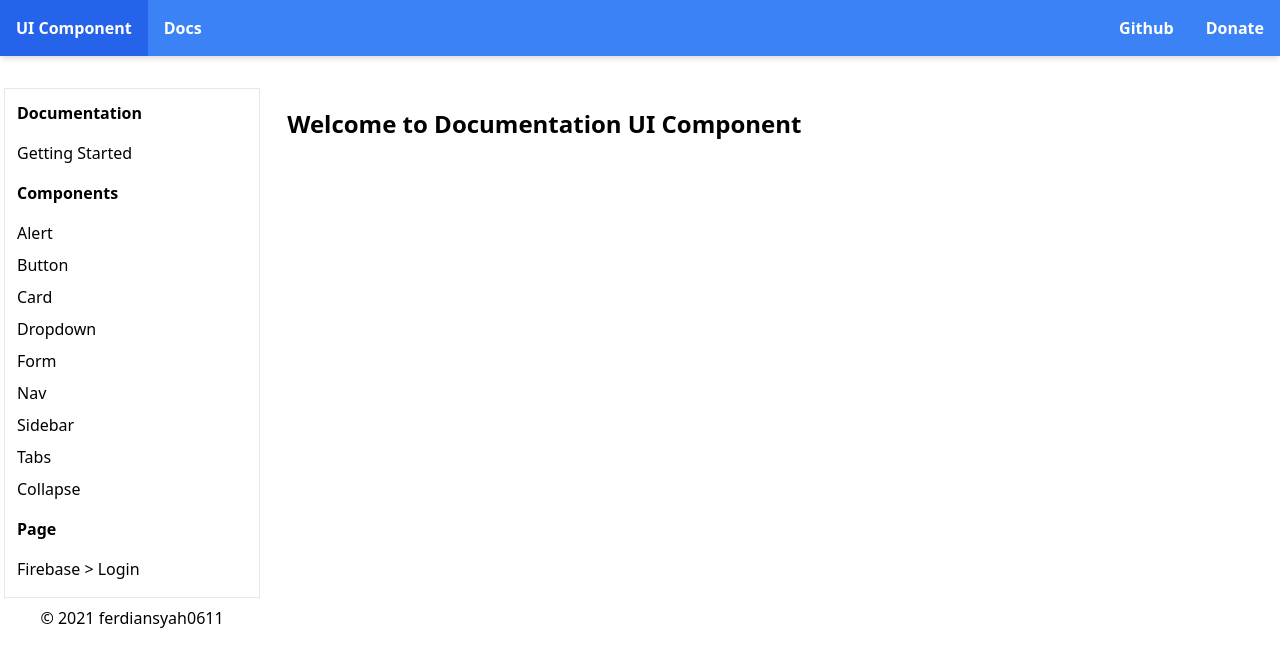
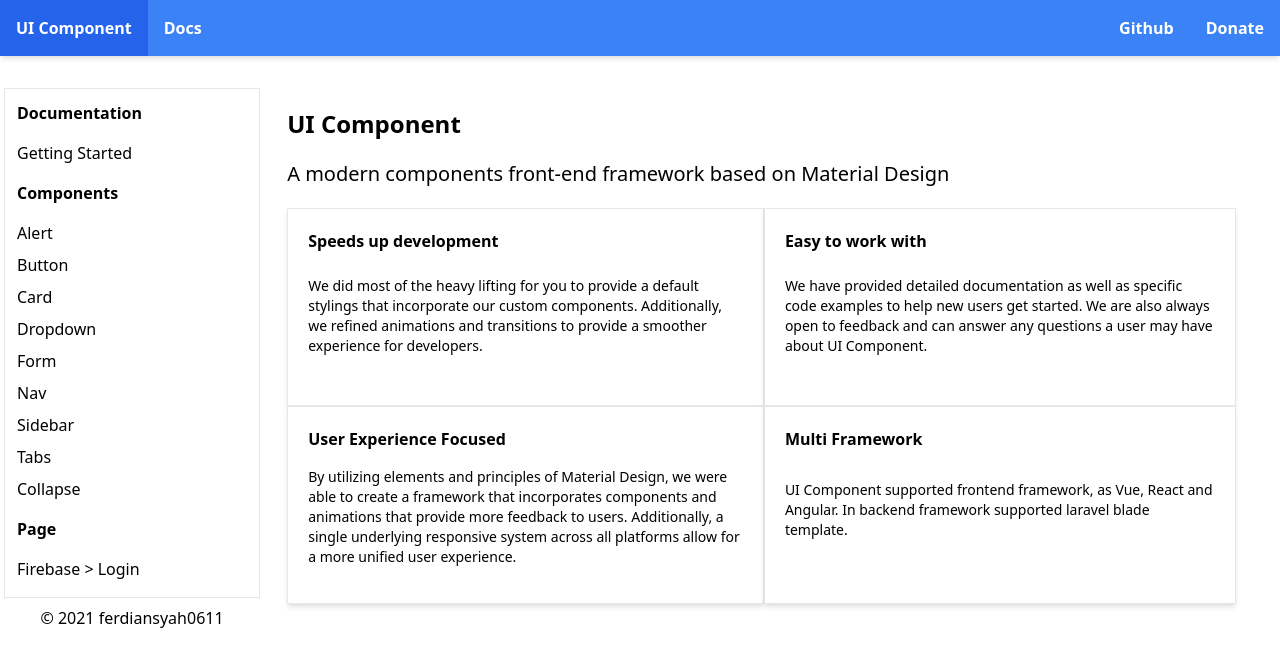
Before and after one commit to ferdiansyah0611/ui-component, a Vue app: page / in a window 1280 px wide. Shown: the top 666 px of the page. Built offline with nearby package versions, Linux system fonts and the light colour scheme.

Commit message:
update docs

```diff
--- a/src/views/Home.vue
+++ b/src/views/Home.vue
@@ -1,6 +1,54 @@
 <template>
 	<div class="w-full bg-white p-3 mt-2">
-		<h5 class="mb-5 font-bold text-2xl">Welcome to Documentation UI Component</h5>
+		<h1 class="text-2xl font-bold mb-5">UI Component</h1>
+		<p class="text-xl mt-3">
+			A modern components front-end framework based on Material Design
+		</p>
+		<div class="grid grid-rows-1 sm:grid-rows-2 md:grid-flow-col mt-5">
+			<Cards class="mt-2 md:mt-0" type="light">
+				<template v-slot:head>
+					Speeds up development
+				</template>
+				<template v-slot:content>
+					We did most of the heavy lifting for you to provide a
+					default stylings that incorporate our custom components.
+					Additionally, we refined animations and transitions to
+					provide a smoother experience for developers.
+				</template>
+			</Cards>
+			<Cards class="mt-2 md:mt-0" type="light">
+				<template v-slot:head>
+					User Experience Focused
+				</template>
+				<template v-slot:content>
+					By utilizing elements and principles of Material Design,
+					we were able to create a framework that incorporates components
+					and animations that provide more feedback to users. Additionally,
+					a single underlying responsive system across all platforms allow
+					for a more unified user experience.
+				</template>
+			</Cards>
+			<Cards class="mt-2 md:mt-0" type="light">
+				<template v-slot:head>
+					Easy to work with
+				</template>
+				<template v-slot:content>
+					We have provided detailed documentation as well as
+					specific code examples to help new users get started.
+					We are also always open to feedback and can answer any
+					questions a user may have about UI Component.
+				</template>
+			</Cards>
+			<Cards class="mt-2 md:mt-0" type="light">
+				<template v-slot:head>
+					Multi Framework
+				</template>
+				<template v-slot:content>
+					UI Component supported frontend framework, as Vue, React and Angular.
+					In backend framework supported laravel blade template.
+				</template>
+			</Cards>
+		</div>
 	</div>
 </template>
 <script>
--- a/src/views/component/ButtonDoc.vue
+++ b/src/views/component/ButtonDoc.vue
@@ -1,5 +1,5 @@
 <template>
-	<div class="w-full bg-white border p-3 mt-2">
+	<div class="w-full bg-white border p-3">
 		<h5 class="mb-5 font-bold text-2xl"># Button Component</h5>
 		<p class="text-xl tracking-wide">Use UI Components custom button styles for actions in forms, dialogs, and more with support for multiple sizes, states, and more.</p>
 	</div>
--- a/src/views/component/CardDoc.vue
+++ b/src/views/component/CardDoc.vue
@@ -1,6 +1,6 @@
 <template>
-	<div class="w-full bg-white mt-2">
-		<h5 class="mb-5 font-bold text-3xl p-2"># Card Component</h5>
+	<div class="w-full bg-white">
+		<h5 class="mb-5 font-bold text-2xl p-2"># Card Component</h5>
 		<p class="md:text-xl tracking-wide p-2">A card is a flexible and extensible content
 			container. It includes options for headers and footers, a wide variety of
 			content, contextual background colors, and powerful display options.
@@ -9,7 +9,7 @@
 			classes for cards.
 		</p>
 		<div class="flex flex-wrap">
-			<div class="w-1/2 sm:w-1/2 md:w-1/4 mt-1 md:mt-0 p-1">
+			<div class="w-1/2 sm:w-1/2 md:w-1/3 mt-1 md:mt-0 p-1">
 				<Cards type="primary">
 					<template v-slot:head>
 						<h5>Primary</h5>
@@ -19,7 +19,7 @@
 					</template>
 				</Cards>
 			</div>
-			<div class="w-1/2 sm:w-1/2 md:w-1/4 mt-1 md:mt-0 p-1">
+			<div class="w-1/2 sm:w-1/2 md:w-1/3 mt-1 md:mt-0 p-1">
 				<Cards type="danger">
 					<template v-slot:head>
 						<h5>Danger</h5>
@@ -29,7 +29,7 @@
 					</template>
 				</Cards>
 			</div>
-			<div class="w-1/2 sm:w-1/2 md:w-1/4 mt-1 md:mt-0 p-1">
+			<div class="w-1/2 sm:w-1/2 md:w-1/3 mt-1 md:mt-0 p-1">
 				<Cards type="light">
 					<template v-slot:head>
 						<h5>Light</h5>
@@ -39,7 +39,7 @@
 					</template>
 				</Cards>
 			</div>
-			<div class="w-1/2 sm:w-1/2 md:w-1/4 mt-1 md:mt-0 p-1">
+			<div class="w-1/2 sm:w-1/2 md:w-1/3 mt-1 md:mt-0 p-1">
 				<Cards type="secondary">
 					<template v-slot:head>
 						<h5>Secondary</h5>
@@ -49,7 +49,7 @@
 					</template>
 				</Cards>
 			</div>
-			<div class="w-1/2 sm:w-1/2 md:w-1/4 mt-1 md:mt-0 p-1">
+			<div class="w-1/2 sm:w-1/2 md:w-1/3 mt-1 md:mt-0 p-1">
 				<Cards type="success">
 					<template v-slot:head>
 						<h5>Success</h5>
@@ -59,7 +59,7 @@
 					</template>
 				</Cards>
 			</div>
-			<div class="w-1/2 sm:w-1/2 md:w-1/4 mt-1 md:mt-0 p-1">
+			<div class="w-1/2 sm:w-1/2 md:w-1/3 mt-1 md:mt-0 p-1">
 				<Cards type="danger">
 					<template v-slot:head>
 						<h5>Danger</h5>
@@ -69,7 +69,7 @@
 					</template>
 				</Cards>
 			</div>
-			<div class="w-1/2 sm:w-1/2 md:w-1/4 mt-1 md:mt-0 p-1">
+			<div class="w-1/2 sm:w-1/2 md:w-1/3 mt-1 md:mt-0 p-1">
 				<Cards type="warning">
 					<template v-slot:head>
 						<h5>Warning</h5>
@@ -79,7 +79,7 @@
 					</template>
 				</Cards>
 			</div>
-			<div class="w-1/2 sm:w-1/2 md:w-1/4 mt-1 md:mt-0 p-1">
+			<div class="w-1/2 sm:w-1/2 md:w-1/3 mt-1 md:mt-0 p-1">
 				<Cards type="dark">
 					<template v-slot:head>
 						<h5>Dark</h5>
@@ -91,8 +91,8 @@
 			</div>
 		</div>
 		<!--  -->
-		<div class="flex md:space-x-1 flex-wrap md:flex-nowrap">
-			<div class="w-full md:w-1/4 mt-1 md:mt-0 p-1">
+		<div class="flex lg:space-x-1 flex-wrap lg:flex-nowrap">
+			<div class="w-full md:w-1/2 mt-1 md:mt-0 p-1">
 				<Cards type="primary">
 					<template v-slot:head>
 						<h5>Primary</h5>
@@ -106,7 +106,7 @@
 					</template>
 				</Cards>
 			</div>
-			<div class="w-full md:w-1/4 mt-1 md:mt-0 p-1">
+			<div class="w-full md:w-1/2 mt-1 md:mt-0 p-1">
 				<Cards type="danger">
 					<template v-slot:head>
 						<h5>Danger</h5>
@@ -120,7 +120,7 @@
 					</template>
 				</Cards>
 			</div>
-			<div class="w-full md:w-1/4 mt-1 md:mt-0 p-1">
+			<div class="w-full md:w-1/2 mt-1 md:mt-0 p-1">
 				<Cards type="light">
 					<template v-slot:head>
 						<h5>Light</h5>
@@ -134,7 +134,7 @@
 					</template>
 				</Cards>
 			</div>
-			<div class="w-full md:w-1/4 mt-1 md:mt-0 p-1">
+			<div class="w-full md:w-1/2 mt-1 md:mt-0 p-1">
 				<Cards type="success">
 					<template v-slot:head>
 						<h5>Success</h5>
@@ -150,8 +150,8 @@
 			</div>
 		</div>
 		<!--  -->
-		<div class="flex md:space-x-1 flex-wrap md:flex-nowrap">
-			<div class="w-1/2 sm:w-1/2 md:w-1/4 mt-1 md:mt-0 p-1">
+		<div class="flex lg:space-x-1 flex-wrap lg:flex-nowrap">
+			<div class="w-1/2 sm:w-1/2 md:w-1/2 mt-1 md:mt-0 p-1">
 				<Cards type="primary">
 					<template v-slot:head>
 						<img src="https://images.unsplash.com/photo-1593642632559-0c6d3fc62b89?ixid=MnwxMjA3fDF8MHxlZGl0b3JpYWwtZmVlZHwxMXx8fGVufDB8fHx8&ixlib=rb-1.2.1&auto=format&fit=crop&w=500&q=60" alt="">
@@ -162,7 +162,7 @@
 					</template>
 				</Cards>
 			</div>
-			<div class="w-1/2 sm:w-1/2 md:w-1/4 mt-1 md:mt-0 p-1">
+			<div class="w-1/2 sm:w-1/2 md:w-1/2 mt-1 md:mt-0 p-1">
 				<Cards type="danger">
 					<template v-slot:head>
 						<img src="https://images.unsplash.com/photo-1593642632559-0c6d3fc62b89?ixid=MnwxMjA3fDF8MHxlZGl0b3JpYWwtZmVlZHwxMXx8fGVufDB8fHx8&ixlib=rb-1.2.1&auto=format&fit=crop&w=500&q=60" alt="">
@@ -173,7 +173,7 @@
 					</template>
 				</Cards>
 			</div>
-			<div class="w-1/2 sm:w-1/2 md:w-1/4 mt-1 md:mt-0 p-1">
+			<div class="w-1/2 sm:w-1/2 md:w-1/2 mt-1 md:mt-0 p-1">
 				<Cards type="light">
 					<template v-slot:head>
 						<img src="https://images.unsplash.com/photo-1593642632559-0c6d3fc62b89?ixid=MnwxMjA3fDF8MHxlZGl0b3JpYWwtZmVlZHwxMXx8fGVufDB8fHx8&ixlib=rb-1.2.1&auto=format&fit=crop&w=500&q=60" alt="">
@@ -184,7 +184,7 @@
 					</template>
 				</Cards>
 			</div>
-			<div class="w-1/2 sm:w-1/2 md:w-1/4 mt-1 md:mt-0 p-1">
+			<div class="w-1/2 sm:w-1/2 md:w-1/2 mt-1 md:mt-0 p-1">
 				<Cards type="success">
 					<template v-slot:head>
 						<img src="https://images.unsplash.com/photo-1593642632559-0c6d3fc62b89?ixid=MnwxMjA3fDF8MHxlZGl0b3JpYWwtZmVlZHwxMXx8fGVufDB8fHx8&ixlib=rb-1.2.1&auto=format&fit=crop&w=500&q=60" alt="">
@@ -209,7 +209,7 @@
 export default{
 	name: 'Card Doc',
 	created(){
-		this.title = 'Card Component | UI Component Docs'
+		document.title = 'Card Component | UI Component Docs'
 	}
 }
 </script>
--- a/src/views/component/FormDoc.vue
+++ b/src/views/component/FormDoc.vue
@@ -1,5 +1,5 @@
 <template>
-	<div class="w-full bg-white border p-3 mt-2">
+	<div class="w-full bg-white border p-3">
 		<h5 class="mb-5 font-bold text-3xl"># Form Component</h5>
 		<p class="text-xl tracking-wide">Examples and usage guidelines for form control styles, layout options, and custom components for creating a wide variety of forms.</p>
 		<div class="flex w-full flex-wrap border mt-2 p-2">
--- a/src/views/component/NavDoc.vue
+++ b/src/views/component/NavDoc.vue
@@ -1,6 +1,6 @@
 <template>
 	<div>
-		<h5 class="mb-5 font-bold text-2xl p-2"># Nav Component</h5>
+		<h5 class="mb-5 font-bold text-2xl"># Nav Component</h5>
 		<p class="text-xl tracking-wide p-2">Documentation and examples for how to use UI Component included navigation components.</p>
 		<div class="p-2 w-full" v-for="(data, key) in nav" v-bind:key="key">
 			<Navbar :type="data.name">
--- a/src/views/component/SidebarDoc.vue
+++ b/src/views/component/SidebarDoc.vue
@@ -58,7 +58,7 @@
 		</div>
 		<div class="p-2 border bg-white">
 			<h5 class="font-bold text-xl md:text-2xl p-2">Example Code</h5>
-			<textarea class="w-full min-h-screen overflow-auto focus:outline-none text-sm">
+			<textarea class="w-full max-h-screen overflow-auto focus:outline-none text-sm" style="min-height: 200px;">
 				<Sidebar post="right" p="4">
 					<template v-slot:head>
 						<h5>My App</h5>
--- a/src/views/page/FirebaseLoginDoc.vue
+++ b/src/views/page/FirebaseLoginDoc.vue
@@ -19,6 +19,9 @@ export default{
 	name: 'FirebaseLoginDoc',
 	components: {
 		FirebaseLogin
+	},
+	created(){
+		document.title = 'Page Firebase Login | UI Component Docs'
 	}
 }
 </script>
```
Also changed, not shown: src/App.vue (+10 -3 lines), src/views/component/CollapseDoc.vue (+23 -1 lines), src/views/component/TabsDoc.vue (+33 -1 lines).
